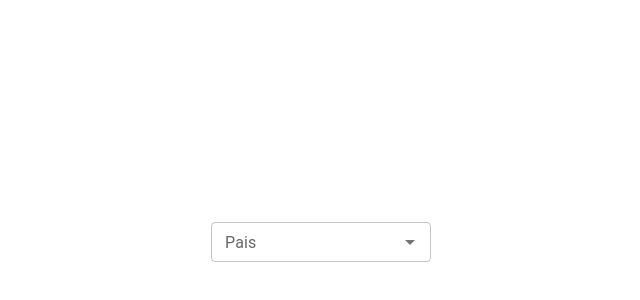
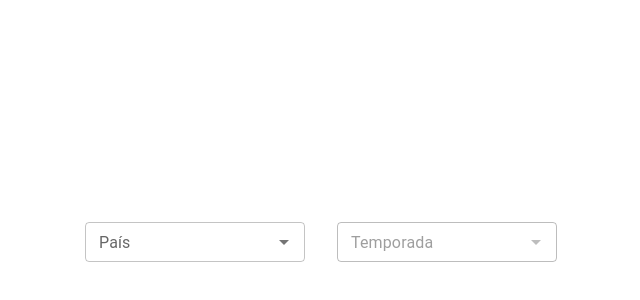
Before and after one commit to hugoemannuel/desafio-front-end-Trade-Technology, a React (Vite) app: page / in a window 1280 px wide. Shown: the part 158-458 px from the top of the page, without its empty margins (319-959 px from the left). Built offline with nearby package versions, Linux system fonts and the light colour scheme.

Commit message:
finaliza logica para trazer as temporadas

```diff
--- a/src/pages/Home/Home.tsx
+++ b/src/pages/Home/Home.tsx
@@ -1,7 +1,10 @@
-import { useMemo } from 'react';
+import { useMemo, useState } from 'react';
+import { useMutation } from "react-query";
 import Grid2 from "@mui/material/Unstable_Grid2/Grid2";
 import { ICountries } from "../../services/countries";
 import { Autocomplete, TextField } from "@mui/material";
+import { getLeagues } from '../../services/leagues';
+// import { useGetSeasons } from '../../shared/hooks/seasons';
 // import { useGetCountries } from "../../shared/hooks/countries";
 
 const mokCountries: ICountries[] = [
@@ -18,7 +21,7 @@ const mokCountries: ICountries[] = [
   {
     code: 'AL',
     flag: 'https://media-1.api-sports.io/flags/al.svg',
-    name: 'Albania'
+    name: 'teste'
   },
   {
     code: 'AD',
@@ -27,30 +30,78 @@ const mokCountries: ICountries[] = [
   }
 ]
 
+const mockSeason: number[] = [2008, 2009, 2010, 2011, 2012, 2013, 2014, 2015]
+
 const Home = () => {
-  // const { data: countries } = useGetCountries()
-  const optionAutoComplete = useMemo(() => {
-    return mokCountries.map(countrie => ({ label: countrie.name }))
-  }, [])
+  const [selectedCountry, setSelectedCountry] = useState<string | null>();
+  const [selectedSeason, setSelectedSeason] = useState<number | null>();
+
+  // const { data: countries } = useGetCountries();
+  // const { data: seasons } = useGetSeasons();
+  const { mutate, data } = useMutation(
+    (teamName: string) => getLeagues(teamName),
+    {
+      onSuccess: () => {
+        console.log('***deu bom')
+      },
+      onError: (error) => {
+        console.log('***error', error)
+      }
+    }
+  )
+
+  console.log(data);
+
+  const optionCountries = useMemo(() => mokCountries.map(countrie => countrie.name), []);
+  const optionSeasons = useMemo(() => mockSeason.map(season => season), []);
 
   return (
-    <Grid2 container >
+    <Grid2>
+      <Grid2 container spacing={4}>
+        <Grid2>
+          <Autocomplete
+            disablePortal
+            sx={{ width: 220 }}
+            value={selectedCountry}
+            onChange={(_event, newValue) => {
+              if (typeof newValue !== 'string') {
+                setSelectedCountry(newValue);
+                setSelectedSeason(newValue);
+              } else {
+                setSelectedCountry(newValue);
+                mutate(newValue)
+              }
+            }}
+            options={optionCountries}
+            getOptionLabel={(option) => option}
+            renderInput={(params) => (
+              <TextField
+                {...params}
+                size='small'
+                label='País'
+              />
+            )}
+          />
+        </Grid2>
         <Grid2>
           <Autocomplete
             sx={{ width: 220 }}
             disablePortal
-          options={optionAutoComplete}
+            value={selectedSeason}
+            disabled={!selectedCountry?.length ? true : false}
+            options={optionSeasons}
+            onChange={(_event, newValue) => setSelectedSeason(newValue)}
             renderInput={
               (params) =>
                 <TextField
                   {...params}
                   size='small'
-                label='Pais'
+                  label='Temporada'
                 />
             }
           />
         </Grid2>
-
+      </Grid2>
     </Grid2>
   )
 }
--- a/src/services/countries/index.ts
+++ b/src/services/countries/index.ts
@@ -9,7 +9,7 @@ export interface ICountries {
 export const getCountries = async (): Promise<ICountries[]> => {
   try {
     const { data } = await API.get('countries', config)
-    return data
+    return data.response
   } catch (error: any) {
     throw new Error(error)
   }
--- /dev/null
+++ b/src/services/leagues/index.ts
@@ -0,0 +1,10 @@
+import { API, config } from "../API";
+
+export const getLeagues = async (teamName: string): Promise<any> => {
+  try {
+    const { data } = await API.get(`leagues?country=${teamName}`, config)
+    return data.response
+  } catch (error: any) {
+    throw new Error(error)
+  }
+}
--- /dev/null
+++ b/src/services/seasons/index.ts
@@ -0,0 +1,10 @@
+import { API, config } from "../API";
+
+export const getSeasons = async (): Promise<number[]> => {
+  try {
+    const { data } = await API.get('leagues/seasons', config)
+    return data.response
+  } catch (error: any) {
+    throw new Error(error)
+  }
+}
--- /dev/null
+++ b/src/shared/hooks/seasons/index.ts
@@ -0,0 +1,6 @@
+import { useQuery } from "react-query";
+import { getSeasons } from "../../../services/seasons";
+
+
+export const useGetSeasons = () =>
+  useQuery(['Seasons'], () => getSeasons());
```
Lines whose indentation alone changed are shown as unchanged.
